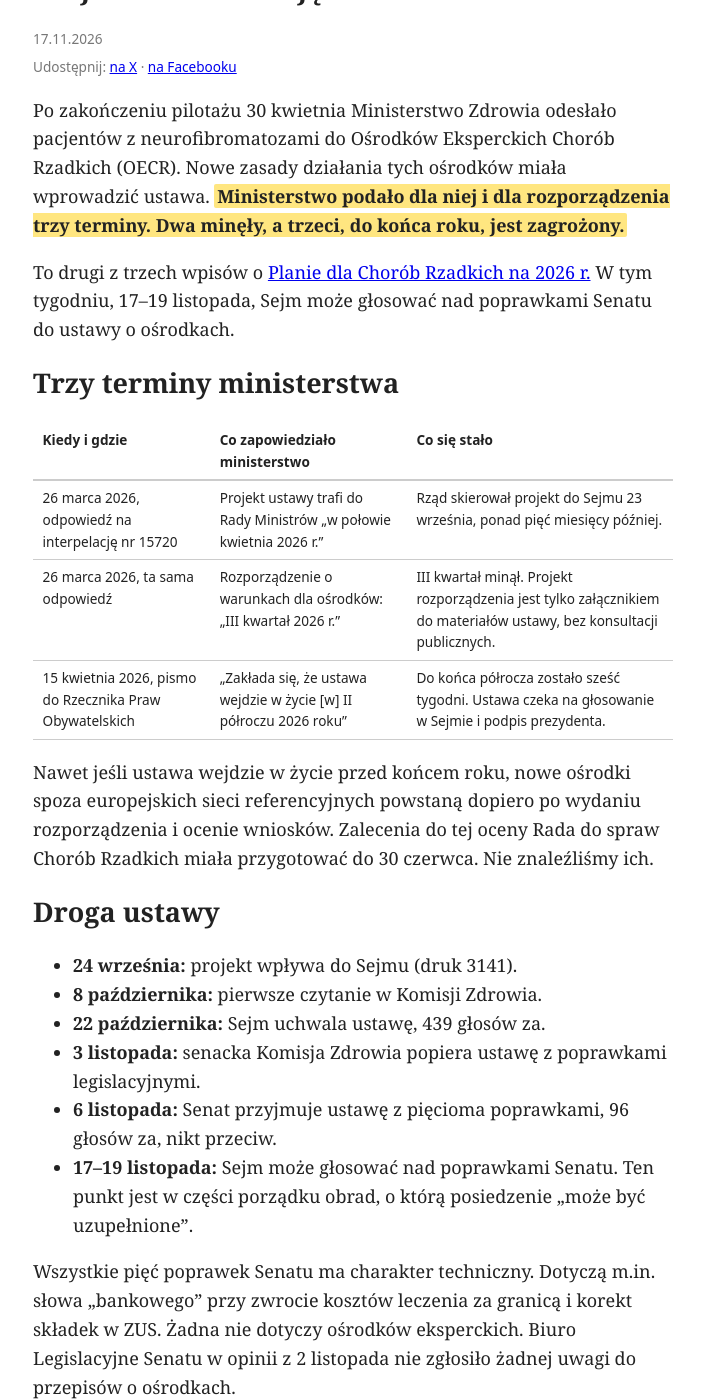
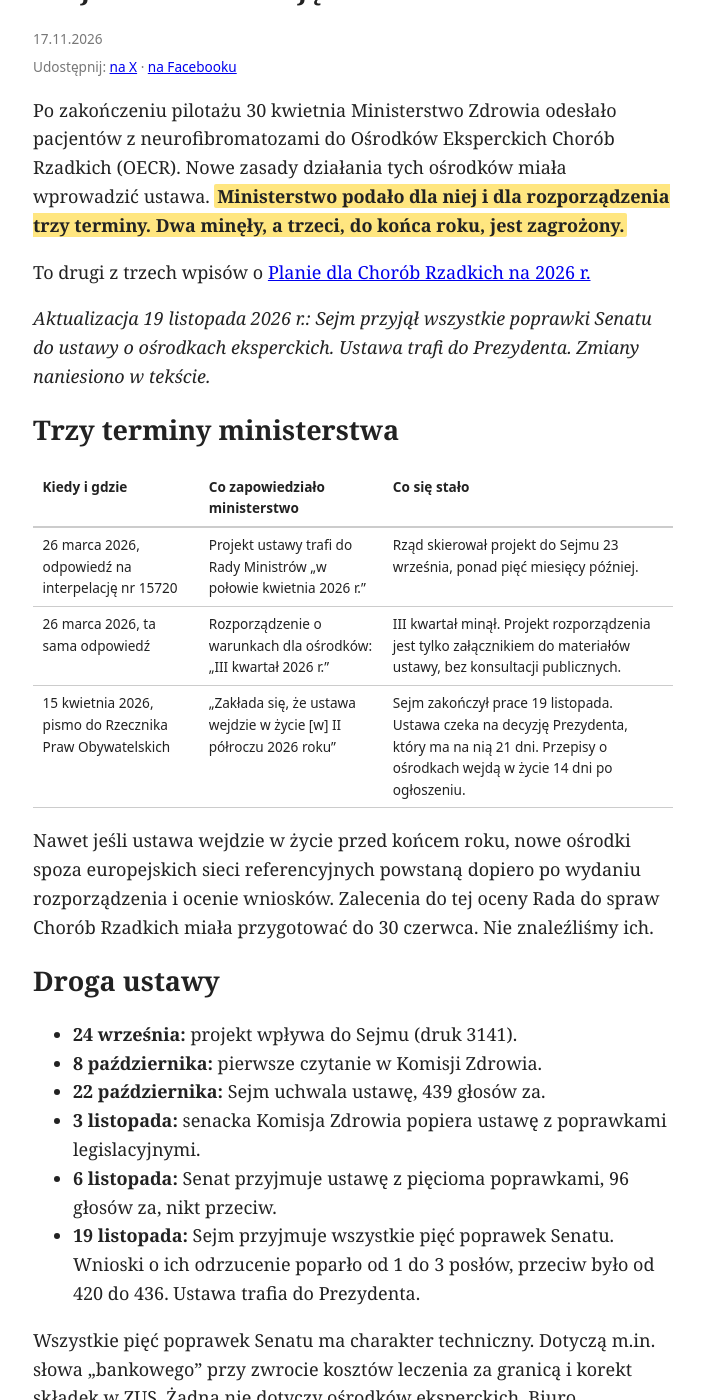
Before and after one commit to sylwiaeb/nf1news, a Jekyll site: the page built from _posts/2026-11-17-osrodki-eksperckie-terminy-mz.md, in a window 1280 px wide and 1400 px high, scrolled down 238 px. Shown: the whole window, without its empty margins (287-991 px from the left). Built offline with Jekyll 4.4.1, drawn with Linux system fonts in a browser that asks for light colours; some of the changed text lies outside the part shown.

Commit message:
Aktualizacja 19.11: refundacja uchwalona, poprawki Senatu do ustawy o OECR przyjęte
Co-Authored-By: Claude Opus 5.5 <noreply@anthropic.com>
Claude-Session: https://claude.ai/code/session_019jaYASfTP3axZqSNe39zE6

```diff
--- a/_posts/2026-11-17-osrodki-eksperckie-terminy-mz.md
+++ b/_posts/2026-11-17-osrodki-eksperckie-terminy-mz.md
@@ -10,7 +10,9 @@ fb: "Po zakończeniu pilotażu 30 kwietnia Ministerstwo Zdrowia odesłało pacje
 
 Po zakończeniu pilotażu 30 kwietnia Ministerstwo Zdrowia odesłało pacjentów z neurofibromatozami do Ośrodków Eksperckich Chorób Rzadkich (OECR). Nowe zasady działania tych ośrodków miała wprowadzić ustawa. **<mark>Ministerstwo podało dla niej i dla rozporządzenia trzy terminy. Dwa minęły, a trzeci, do końca roku, jest zagrożony.</mark>**
 
-To drugi z trzech wpisów o [Planie dla Chorób Rzadkich na 2026 r.]({% post_url 2026-11-16-plan-chorob-rzadkich-2026-zadania %}) W tym tygodniu, 17–19 listopada, Sejm może głosować nad poprawkami Senatu do ustawy o ośrodkach.
+To drugi z trzech wpisów o [Planie dla Chorób Rzadkich na 2026 r.]({% post_url 2026-11-16-plan-chorob-rzadkich-2026-zadania %})
+
+*Aktualizacja 19 listopada 2026 r.: Sejm przyjął wszystkie poprawki Senatu do ustawy o ośrodkach eksperckich. Ustawa trafi do Prezydenta. Zmiany naniesiono w tekście.*
 
 ## Trzy terminy ministerstwa
 
@@ -18,7 +20,7 @@ To drugi z trzech wpisów o [Planie dla Chorób Rzadkich na 2026 r.]({% post_url
 | --- | --- | --- |
 | 26 marca 2026, odpowiedź na interpelację nr 15720 | Projekt ustawy trafi do Rady Ministrów „w połowie kwietnia 2026 r.” | Rząd skierował projekt do Sejmu 23 września, ponad pięć miesięcy później. |
 | 26 marca 2026, ta sama odpowiedź | Rozporządzenie o warunkach dla ośrodków: „III kwartał 2026 r.” | III kwartał minął. Projekt rozporządzenia jest tylko załącznikiem do materiałów ustawy, bez konsultacji publicznych. |
-| 15 kwietnia 2026, pismo do Rzecznika Praw Obywatelskich | „Zakłada się, że ustawa wejdzie w życie [w] II półroczu 2026 roku” | Do końca półrocza zostało sześć tygodni. Ustawa czeka na głosowanie w Sejmie i podpis prezydenta. |
+| 15 kwietnia 2026, pismo do Rzecznika Praw Obywatelskich | „Zakłada się, że ustawa wejdzie w życie [w] II półroczu 2026 roku” | Sejm zakończył prace 19 listopada. Ustawa czeka na decyzję Prezydenta, który ma na nią 21 dni. Przepisy o ośrodkach wejdą w życie 14 dni po ogłoszeniu. |
 
 Nawet jeśli ustawa wejdzie w życie przed końcem roku, nowe ośrodki spoza europejskich sieci referencyjnych powstaną dopiero po wydaniu rozporządzenia i ocenie wniosków. Zalecenia do tej oceny Rada do spraw Chorób Rzadkich miała przygotować do 30 czerwca. Nie znaleźliśmy ich.
 
@@ -29,7 +31,7 @@ Nawet jeśli ustawa wejdzie w życie przed końcem roku, nowe ośrodki spoza eur
 - **22 października:** Sejm uchwala ustawę, 439 głosów za.
 - **3 listopada:** senacka Komisja Zdrowia popiera ustawę z poprawkami legislacyjnymi.
 - **6 listopada:** Senat przyjmuje ustawę z pięcioma poprawkami, 96 głosów za, nikt przeciw.
-- **17–19 listopada:** Sejm może głosować nad poprawkami Senatu. Ten punkt jest w części porządku obrad, o którą posiedzenie „może być uzupełnione”.
+- **19 listopada:** Sejm przyjmuje wszystkie pięć poprawek Senatu. Wnioski o ich odrzucenie poparło od 1 do 3 posłów, przeciw było od 420 do 436. Ustawa trafia do Prezydenta.
 
 Wszystkie pięć poprawek Senatu ma charakter techniczny. Dotyczą m.in. słowa „bankowego” przy zwrocie kosztów leczenia za granicą i korekt składek w ZUS. Żadna nie dotyczy ośrodków eksperckich. Biuro Legislacyjne Senatu w opinii z 2 listopada nie zgłosiło żadnej uwagi do przepisów o ośrodkach.
 
@@ -66,7 +68,7 @@ Więcej o debacie: [Senat jednogłośnie za ustawą o ośrodkach eksperckich]({%
 
 ## Co dalej
 
-Sejm może już tylko przyjąć albo odrzucić poprawki Senatu. Przepisów o koordynacji nie da się do tej ustawy dodać. Przywrócenie pilotażu nie wymaga zmiany prawa: o programach pilotażowych decyduje minister zdrowia (art. 48e ustawy o świadczeniach).
+Prace w parlamencie zakończyły się 19 listopada. Przepisów o koordynacji w uchwalonej ustawie nie ma. Przywrócenie pilotażu nie wymaga zmiany prawa: o programach pilotażowych decyduje minister zdrowia (art. 48e ustawy o świadczeniach).
 
 **<mark>Pacjenci z neurofibromatozami są bez opieki koordynowanej od 30 kwietnia. Czekają na zmianę decyzji i na dialog.</mark>**
 
```
Also changed, not shown: _posts/2026-11-16-plan-chorob-rzadkich-2026-zadania.md (+6 -4 lines).
